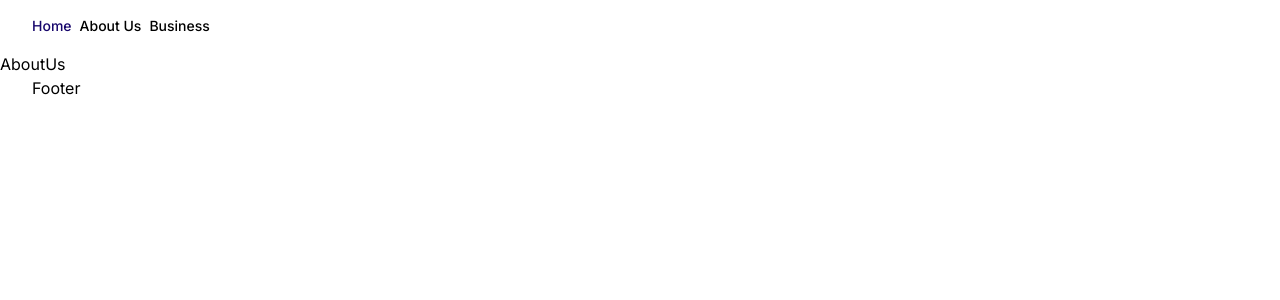
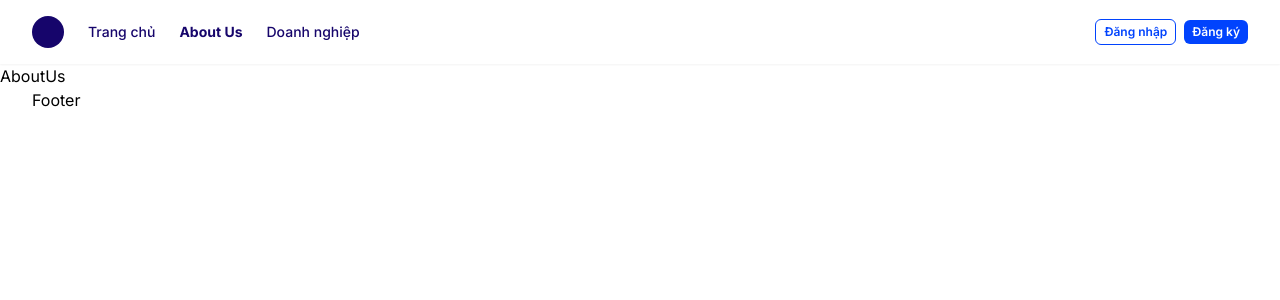
Before and after one commit to Gr33nBean/SportSpace, a Next.js app: page /about-us in a window 1280 px wide. Shown: the top 300 px of the page. Built offline with nearby package versions, Linux system fonts and the light colour scheme.

Commit message:
feat: add primary button

```diff
--- /dev/null
+++ b/src/components/Common/Button/PrimaryButton.tsx
@@ -0,0 +1,22 @@
+import React, { ButtonHTMLAttributes } from 'react'
+
+const PrimaryButton = ({
+  props,
+  children,
+  variant = 'filled',
+}: {
+  props?: ButtonHTMLAttributes<HTMLButtonElement>
+  children?: React.ReactNode
+  variant?: 'filled' | 'outlined'
+}) => {
+  return (
+    <button
+      className={`duration-50 rounded-md border-secondary px-2 py-1 text-xs font-semibold transition-all hover:opacity-90 active:shadow-lg ${variant === 'filled' ? 'bg-secondary text-white' : 'border text-secondary'}`}
+      {...props}
+    >
+      {children}
+    </button>
+  )
+}
+
+export default PrimaryButton
--- a/src/components/Layout/MainHeader/index.tsx
+++ b/src/components/Layout/MainHeader/index.tsx
@@ -1,11 +1,14 @@
-import { headers } from 'next/headers'
+'use client'
 import Link from 'next/link'
+import { usePathname } from 'next/navigation'
 
 import React from 'react'
 
+import PrimaryButton from '@/components/Common/Button/PrimaryButton'
+
 const pages = [
   {
-    name: 'Home',
+    name: 'Trang chủ',
     href: '/',
   },
   {
@@ -13,28 +16,33 @@ const pages = [
     href: '/about-us',
   },
   {
-    name: 'Business',
+    name: 'Doanh nghiệp',
     href: '/business',
   },
 ]
 
 const MainHeader = () => {
-  const headersList = headers()
-  const url = headersList.get('referer') || ''
-  const pathname = `/${url.split('/').at(-1)}`
+  const path = usePathname()
 
   return (
-    <div className='container flex w-full items-center gap-2 py-4'>
+    <div className='container flex w-full items-center py-4 shadow-sm'>
+      <div className='flex flex-1 items-center gap-6'>
+        <div className='size-8 rounded-full bg-primary'></div>
         {pages.map((page) => (
           <Link
             key={page.name}
             href={page.href}
-          className={`text-sm font-medium text-black hover:text-gray-700 ${pathname === page.href ? 'font-bold text-primary' : ''}`}
+            className={`text-sm font-medium text-primary transition-all duration-150 hover:underline ${'/' + path.split('/')[1] === page.href ? '!font-bold' : ''}`}
           >
             {page.name}
           </Link>
         ))}
       </div>
+      <div className='flex items-center gap-2'>
+        <PrimaryButton variant='outlined'>Đăng nhập</PrimaryButton>
+        <PrimaryButton>Đăng ký</PrimaryButton>
+      </div>
+    </div>
   )
 }
 
```
Lines whose indentation alone changed are shown as unchanged.
